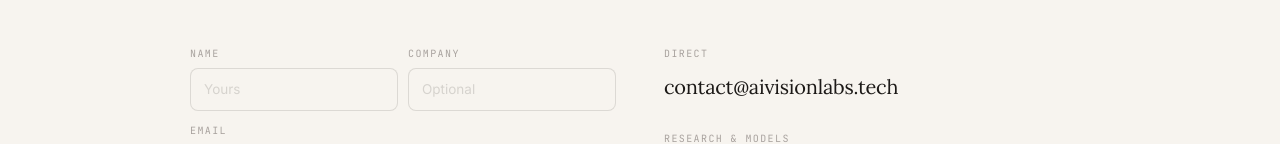
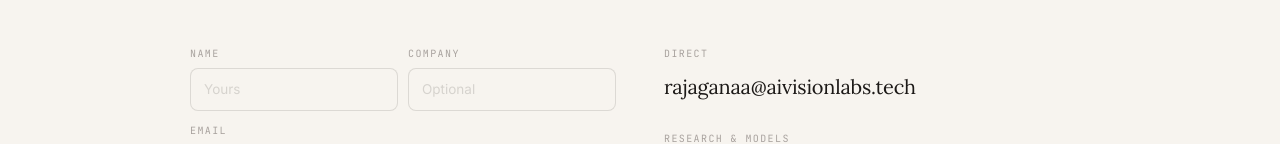
Before and after one commit to rajaganaa/aivisionlabs-site, a React (Vite) app: page / in a window 1280 px wide. Shown: the part 5004-5148 px from the top of the page. Built offline with nearby package versions, Linux system fonts and the light colour scheme.

Commit message:
Update App.jsx

```diff
--- a/src/App.jsx
+++ b/src/App.jsx
@@ -903,7 +903,7 @@ function Contact() {
                 fontFamily: 'var(--f-sans)', fontSize: 13, fontWeight: 300,
                 color: 'var(--ink2)',
               }}>
-                Send the drafted email to reach us at contact@aivisionlabs.tech.
+                Send the drafted email to reach us at rajaganaa@aivisionlabs.tech.
                 We'll respond within 24 hours.
               </div>
             </div>
@@ -946,7 +946,7 @@ function Contact() {
                 fontFamily: 'var(--f-mono)', fontSize: 10,
                 letterSpacing: '0.14em', color: 'var(--ink3)', marginBottom: 8,
               }}>DIRECT</div>
-              <a href="mailto:contact@aivisionlabs.tech" style={{
+              <a href="mailto:rajaganaa@aivisionlabs.tech" style={{
                 fontFamily: 'var(--f-serif)', fontWeight: 400,
                 fontSize: 20, color: 'var(--ink)',
                 textDecoration: 'none', display: 'block',
@@ -956,7 +956,7 @@ function Contact() {
                 onMouseEnter={e => e.target.style.color = 'var(--clay)'}
                 onMouseLeave={e => e.target.style.color = 'var(--ink)'}
               >
-                contact@aivisionlabs.tech
+                rajaganaa@aivisionlabs.tech
               </a>
             </div>
 
```
